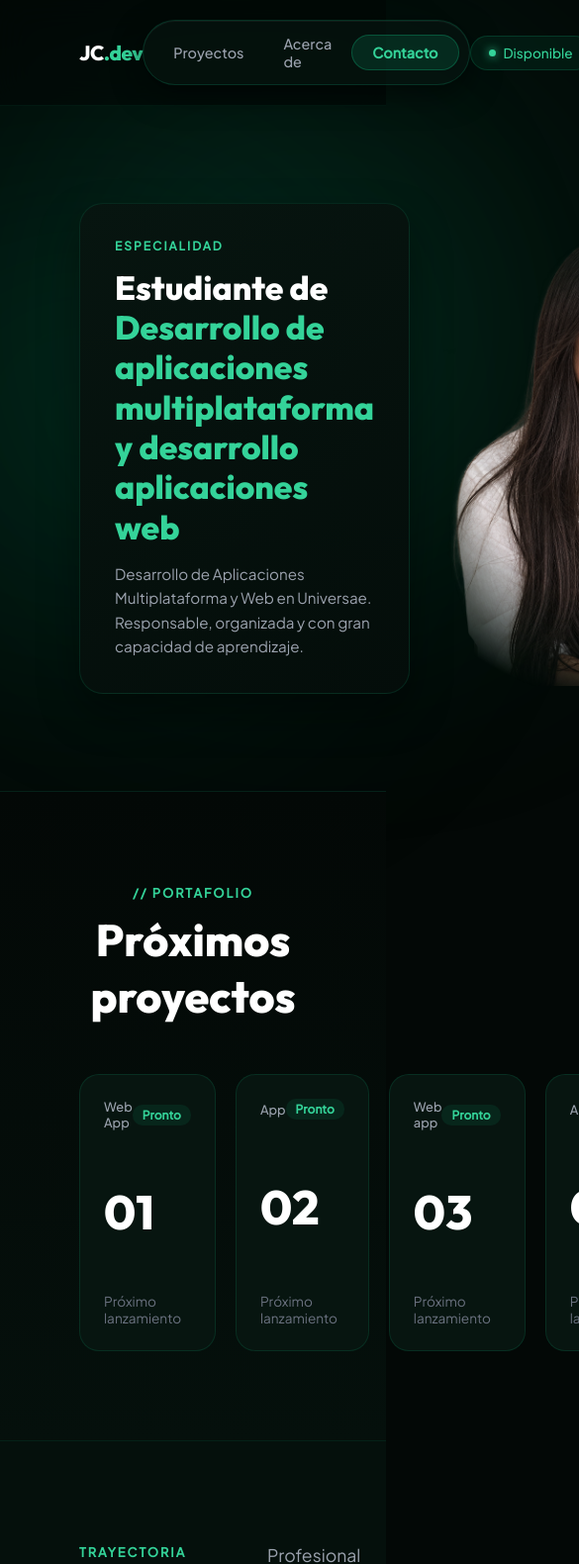
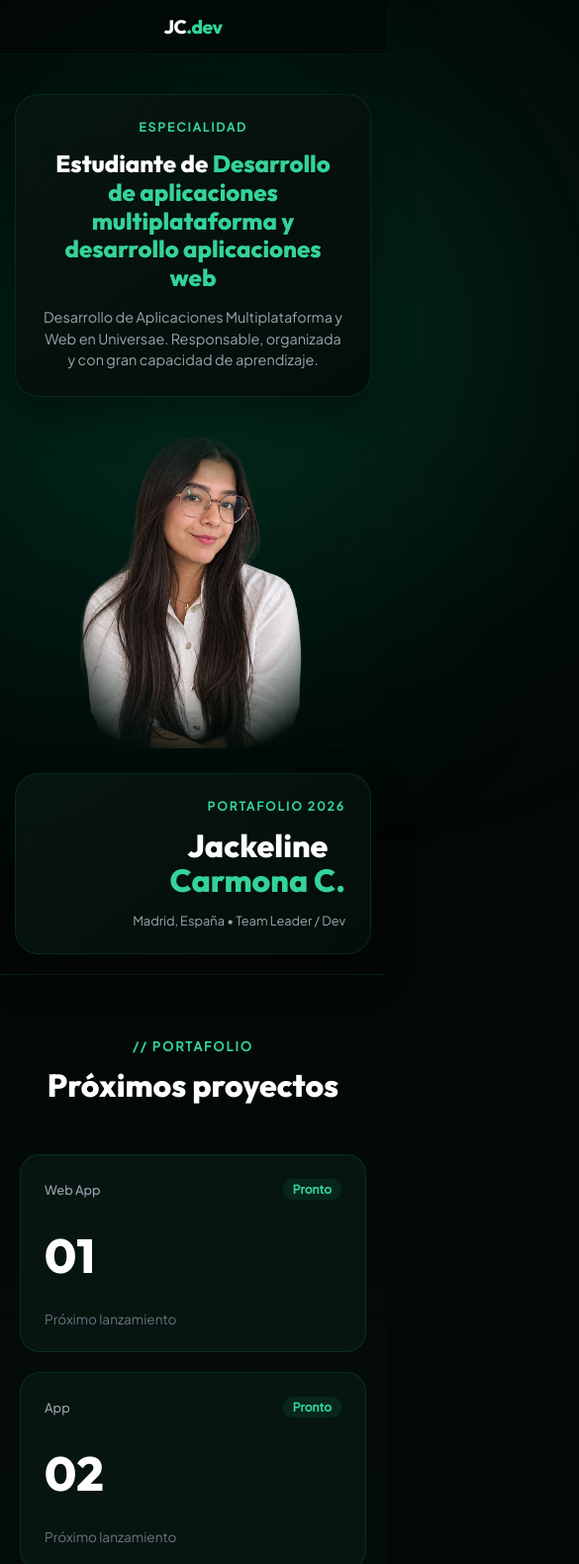
Before and after one commit to Jackecarmona/Miportafolio, a plain HTML site: page index.html in a window 390 px wide. Shown: the top 1580 px of the page at 99% size, 585 px wide, since content can reach past the window. Drawn offline with Linux system fonts and the light colour scheme.

Commit message:
Update style.css

```diff
--- a/style.css
+++ b/style.css
@@ -495,3 +495,138 @@
     color: #34d399;
     transform: translateY(-3px) scale(1.05);
 }
+
+/* ============================================================
+   ESTILOS RESPONSIVOS PARA MÓVILES (Urgentísimo)
+   ============================================================ */
+
+/* Esta regla aplica para pantallas con un ancho de hasta 768px (móviles y tablets) */
+@media screen and (max-width: 768px) {
+
+    /* Ajustes generales para el cuerpo */
+    body {
+        overflow-x: hidden;
+    }
+
+    /* Navbar: Ocultamos los enlaces largos y el badge para ganar espacio */
+    .navbar {
+        padding: 15px 20px;
+        justify-content: center; /* Centramos el logo */
+    }
+
+    .nav-container-glass, .status-badge {
+        display: none; /* Ocultamos el menú y el badge en móvil para simplificar */
+    }
+
+    .logo-box {
+        font-size: 1.2rem;
+    }
+
+    /* Sección Hero (Principal): Apilamos los elementos */
+    .hero-section {
+        padding: 20px 15px;
+        min-height: auto;
+        margin-top: 20px;
+    }
+
+    .hero-content-wrapper {
+        display: flex;
+        flex-direction: column; /* Apilamos: Izquierda -> Foto -> Derecha */
+        gap: 25px;
+        text-align: center;
+    }
+
+    /* Tarjeta Izquierda (Especialidad) */
+    .hero-left-card, .hero-right-card {
+        width: 100%;
+        padding: 25px;
+        margin: 0;
+        text-align: center;
+    }
+
+    .hero-left-card h2 {
+        font-size: 1.5rem; /* Reducimos el tamaño de los títulos */
+    }
+
+    .hero-left-card p {
+        font-size: 0.9rem;
+        line-height: 1.5;
+    }
+
+    /* Foto Central: Ajustamos tamaño y centrado */
+    .photo-card-glass {
+        width: 250px; /* Hacemos la foto más pequeña */
+        height: 330px;
+        margin: 0 auto; /* Centramos la foto */
+    }
+
+    /* Tarjeta Derecha (Nombre) */
+    .hero-name {
+        font-size: 2rem; /* Nombre más pequeño para que quepa en una línea */
+        text-align: center;
+    }
+
+    .social-mini-links {
+        font-size: 0.8rem;
+        justify-content: center;
+    }
+
+    /* Sección Proyectos: Ajustamos el grid a 1 columna */
+    .projects-section {
+        padding: 60px 20px;
+    }
+
+    .section-title {
+        font-size: 2rem;
+    }
+
+    .projects-container {
+        grid-template-columns: 1fr; /* Una sola tarjeta por fila */
+        gap: 20px;
+    }
+
+    .p-card {
+        height: 200px; /* Tarjetas de proyecto más compactas */
+    }
+
+    /* Sección Sobre Mí: Ajustamos el grid y textos */
+    .about-section {
+        padding: 60px 20px;
+    }
+
+    .about-grid {
+        grid-template-columns: 1fr; /* Títulos y contenido apilados */
+        gap: 30px;
+    }
+
+    .about-sub {
+        font-size: 1.8rem;
+    }
+
+    .about-content {
+        font-size: 1rem;
+    }
+
+    /* Sección Contacto: Ajustamos padding */
+    .cta-section {
+        padding: 60px 20px;
+    }
+
+    .cta-box {
+        padding: 40px 25px;
+    }
+
+    .cta-box h2 {
+        font-size: 1.8rem;
+    }
+
+    .cta-buttons {
+        flex-direction: column; /* Botones apilados */
+        gap: 15px;
+    }
+
+    .btn-primary, .btn-secondary {
+        width: 100%; /* Botones ocupan todo el ancho */
+        padding: 12px 20px;
+    }
+}
```
